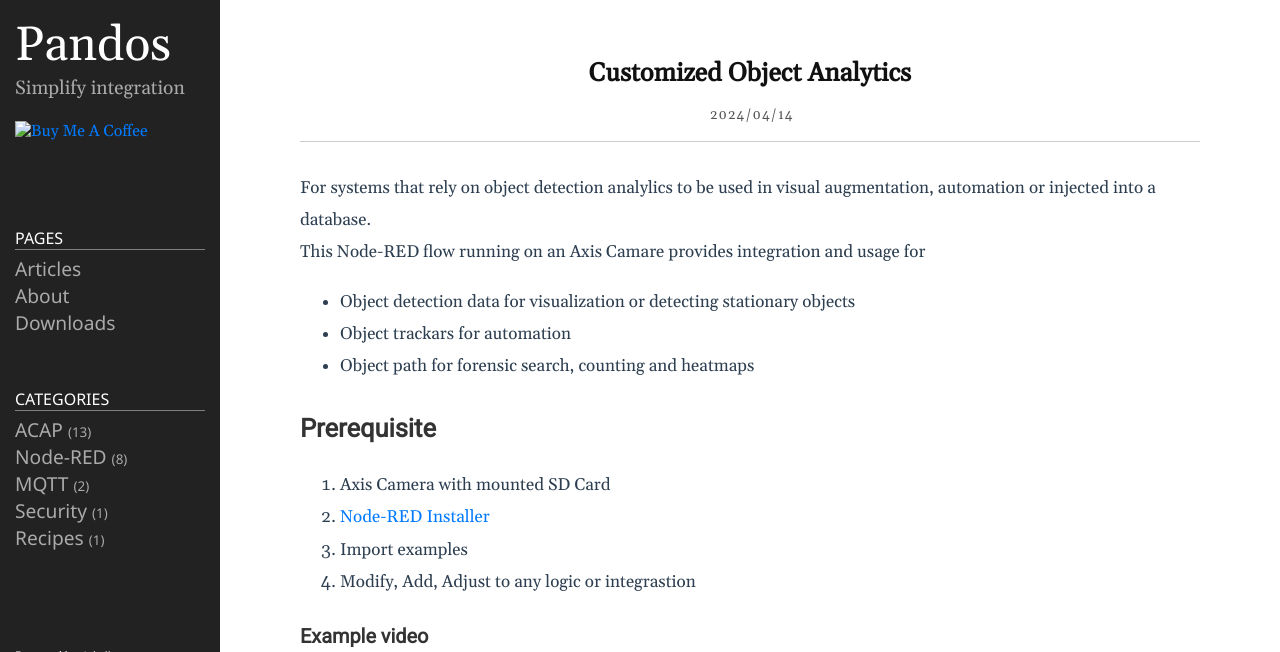
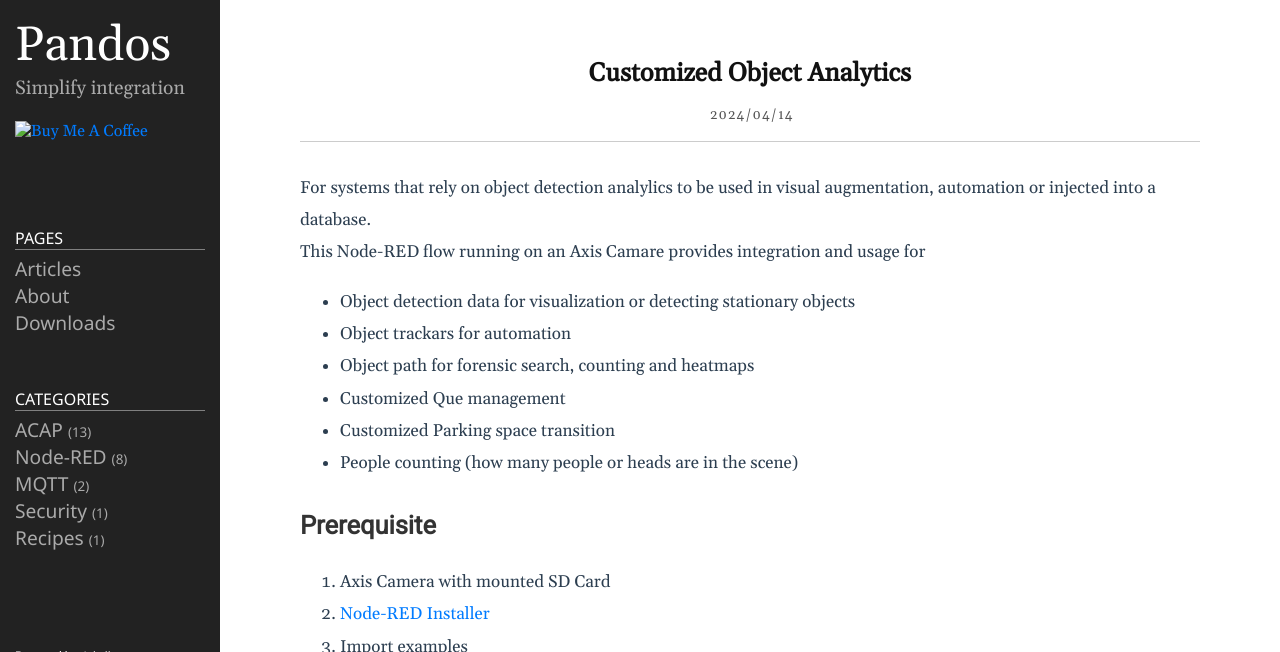
Before and after one commit to pandosme/pandosme.github.io, a Jekyll site: the page built from docs/_posts/2024-04-14-Customized-Object-Analytics.md, in a window 1280 px wide, cut to the strip 0-652 px from the top of the page. Built offline with Jekyll 4.4.1, drawn with Linux system fonts in a browser that asks for light colours.

Commit message:
Update 2024-04-14-Customized-Object-Analytics.md

```diff
--- a/docs/_posts/2024-04-14-Customized-Object-Analytics.md
+++ b/docs/_posts/2024-04-14-Customized-Object-Analytics.md
@@ -10,6 +10,9 @@ This Node-RED flow running on an Axis Camare provides integration and usage for
 * Object detection data for visualization or detecting stationary objects
 * Object trackars for automation
 * Object path for forensic search, counting and heatmaps
+* Customized Que management
+* Customized Parking space transition
+* People counting (how many people or heads are in the scene)
 
 ## Prerequisite
 1. Axis Camera with mounted SD Card
```
